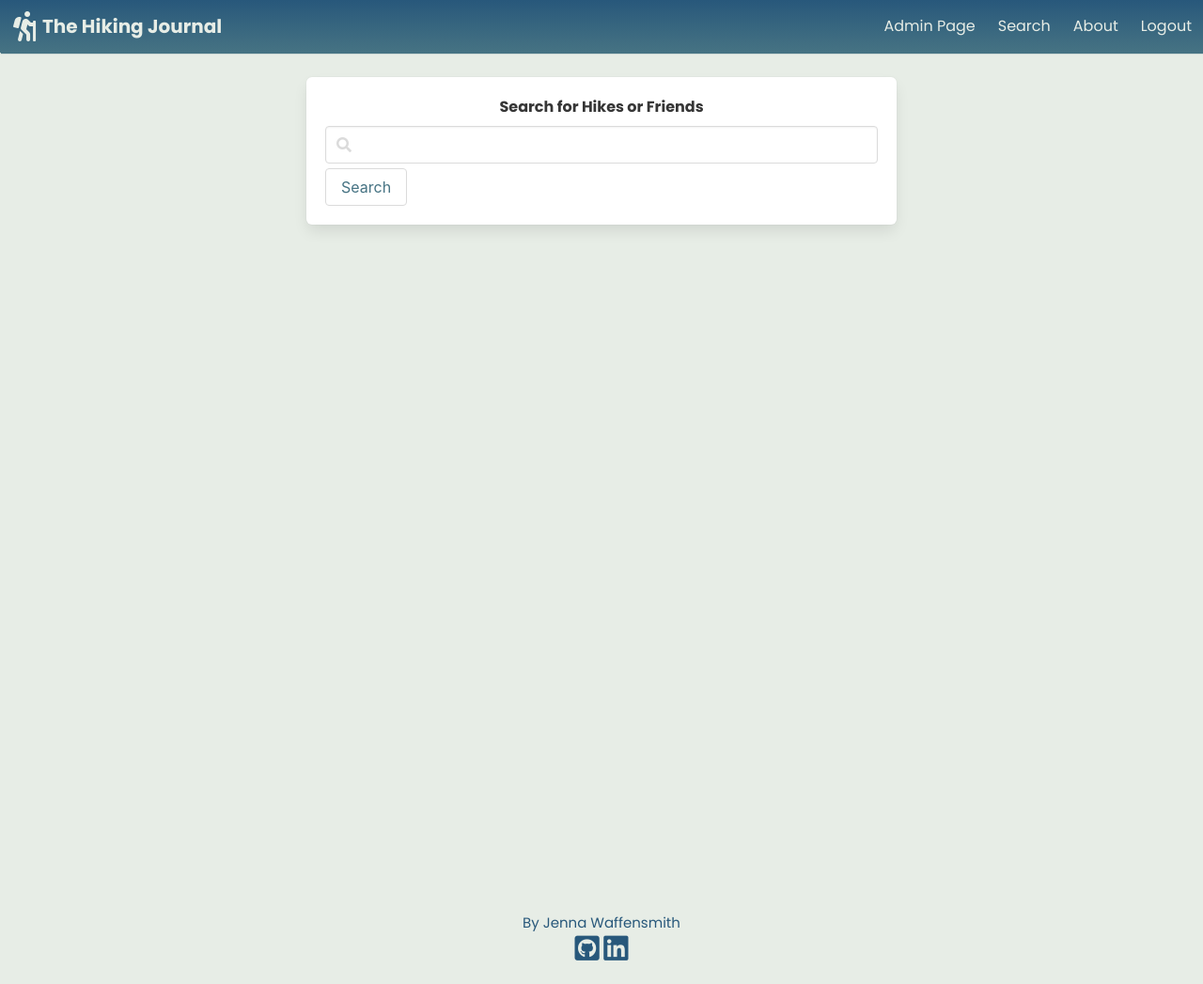
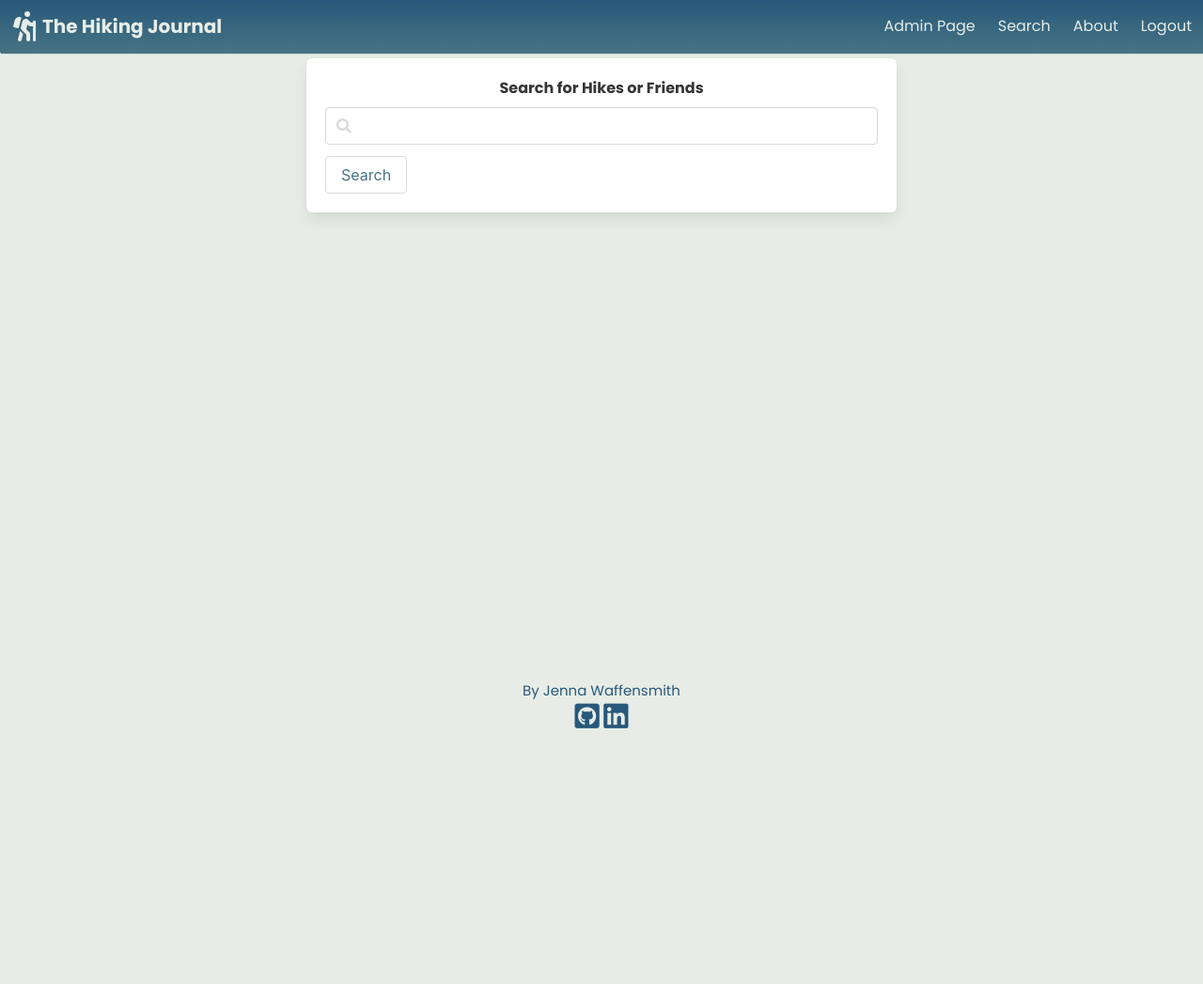
Before and after one commit to jwaffensmith/hiking-journal, a Django app: page /search/ in a window 1280 px wide. Shown: the whole page at 94% size. After the commit the page ends 775 px from the top, so only its background shows below. Run offline with Django 3.2, Linux system fonts and the light colour scheme; the visitor is signed in with stand-in values (Sample User, id 1); some libraries are stand-ins or nearby versions.

Commit message:
finished styling search page, deleted png files that were not needed

```diff
--- a/main_app/static/css/style.css
+++ b/main_app/static/css/style.css
@@ -3,6 +3,7 @@ body, html {
   height: 100%;
   width: 100%;
   margin: 0;
+  position: relative;
   box-sizing: border-box;
   background-color: #e7ede6;
   color: #36454F;
@@ -17,12 +18,14 @@ body, html {
   background: linear-gradient(#467383, #467383, #467383, #64888a, #64888a, #9fb798, #9fb798, #b7cdb2, #b7cdb2, #cfdbcc, #cfdbcc, #e7ede6, #f4f4f4, #e7ede6, #e7ede6, #e7ede6);
 }
 
-.background {
-  width: 100%;
-  height: 100%;
-  left: 0px;
-  top: 0px;
-  margin-bottom: 100px;
+.main-container {
+  min-height: 100vh;
+  /* will cover the 100% of viewport */
+  overflow: hidden;
+  display: block;
+  position: relative;
+  padding-bottom: 100px;
+  /* height of your footer */
   background: #e7ede6;
 }
 
@@ -62,6 +65,8 @@ nav.navbar.is-fixed-top .navbar-end .login-button:hover, nav.navbar.is-fixed-top
   padding: 20px;
   background: #e7ede6;
   width: 100%;
+  bottom: 0;
+  position: fixed;
 }
 .footer .contact-info {
   margin: 0;
@@ -204,34 +209,32 @@ a.edit-link:hover, a.delete-link:hover {
   transform: scale(1.05);
 }
 
-.site-btn {
+#site-btn {
   color: #467383;
   outline: none !important;
 }
 
-.site-btn:hover {
+#site-btn:hover {
   color: #467383;
   border-color: #467383;
 }
 
-.site-btn:active {
+#site-btn:active {
   color: #467383;
   border-color: #467383;
   box-shadow: none;
   outline: none !important;
 }
 
-.site-btn:focus {
-  box-shadow: none;
+#site-btn:focus {
+  box-shadow: 0 0 5px #64888a;
+}
+
+#site-btn:hover:after {
   pointer-events: none;
   outline: none !important;
-  outline-color: #e7ede6;
-}
-
-.site-btn:hover:after {
+  border-color: #467383;
   box-shadow: none;
-  pointer-events: none;
-  outline: none !important;
 }
 
 .search-header {
@@ -246,6 +249,17 @@ a.edit-link:hover, a.delete-link:hover {
   font-weight: 700;
 }
 
+.site-form input:focus {
+  outline: none !important;
+  border-color: #28587b;
+  box-shadow: 0 0 5px #64888a;
+}
+.site-form textarea:focus {
+  outline: none !important;
+  border-color: #28587b;
+  box-shadow: 0 0 5px #64888a;
+}
+
 @media screen and (max-width: 1024px) {
   .img-container {
     left: 50%;
--- a/main_app/static/scss/style.scss
+++ b/main_app/static/scss/style.scss
@@ -14,6 +14,7 @@ body, html {
     height: 100%;
     width: 100%;
     margin: 0;
+    position: relative;
     box-sizing: border-box;
     background-color: $footer;
     color: #36454F;
@@ -30,12 +31,12 @@ body, html {
     $gradient_six, $gradient_six, $footer, $background, $footer, $footer, $footer);
 }
 
-.background {
-    width: 100%;
-    height: 100%;
-    left: 0px;
-    top: 0px;
-    margin-bottom: 100px;
+.main-container {
+    min-height: 100vh; /* will cover the 100% of viewport */
+    overflow: hidden;
+    display: block;
+    position: relative;
+    padding-bottom: 100px; /* height of your footer */
     background: $footer;
 }
 
@@ -93,6 +94,8 @@ nav.navbar.is-fixed-top {
     padding: 20px;
     background: $footer;
     width:100%;
+    bottom: 0;
+    position: fixed;
 
     .contact-info {
         margin: 0;
@@ -253,35 +256,32 @@ a.edit-link:hover, a.delete-link:hover  {
 
 }
 
-
-.site-btn {
+#site-btn {
     color: $btn;
     outline: none !important;
 }
 
-.site-btn:hover {
+#site-btn:hover {
     color: $btn;
     border-color: $btn;
 }
 
-.site-btn:active {
+#site-btn:active {
     color: $btn;
     border-color: $btn;
     box-shadow: none;
     outline: none !important;
 }
 
-.site-btn:focus {
-    box-shadow: none;
+#site-btn:focus {
+    box-shadow: 0 0 5px $trim;
+}
+
+#site-btn:hover:after {
     pointer-events: none;
     outline: none !important;
-    outline-color: $footer;
-}
-
-.site-btn:hover:after {
+    border-color: $btn;
     box-shadow: none;
-    pointer-events: none;
-    outline: none !important;
 }
 
 .search-header {
@@ -296,6 +296,19 @@ a.edit-link:hover, a.delete-link:hover  {
     font-weight: 700;
 }
 
+.site-form {
+    input:focus {
+        outline: none !important;
+        border-color: $navbar;
+        box-shadow: 0 0 5px $trim;
+    }
+    textarea:focus {
+        outline: none !important;
+        border-color: $navbar;
+        box-shadow: 0 0 5px $trim;
+    }
+}
+
 
 @media screen and (max-width: 1024px) {
     .img-container {
--- a/main_app/templates/search.html
+++ b/main_app/templates/search.html
@@ -4,21 +4,22 @@
 
 {% block content%}
 
-    <main class="background">
+    <main class="main-container">
         <div class="columns is-mobile is-centered" style="margin-top: 50px;">
             <div class="column is-half">
-                    <form class="box" style="margin-top: 20px;" action="" method="POST" action="{% url 'search' %}">
+                <form class="box site-form" method="POST" action="{% url 'search' %}">
                     <div class="field">
                         <label class="label" style="text-align: center;">Search for Hikes or Friends</label>
                         <p class="control has-icons-left">
                             {% csrf_token %}
-                                    <input class="input" type="text" placeholder="" name="searched"/>
+                            <input class="input" type="text" name="searched"/>
                             <span class="icon is-left"><i class="fas fa-search"></i></span>
                         </p>
-                            <button class="button site-btn" type="submit" name="submit" style="margin-top: 5px;">Search</button>
+                    </div>
+                    <div class="control">
+                        <button class="button" id="site-btn" type="submit" name="submit">Search</button>
                     </div>
                 </form>
-                </div>
             </div>
         </div>
 
@@ -29,7 +30,7 @@
                 <p>You searched for {{ searched }}</p>
             </div>
         </div>
-
+        <section class="main-content">
             <div class="columns is-mobile is-centered">
 
                 <div class="column is-half border search-column" style="text-align: center;">
@@ -70,8 +71,8 @@
                     <p>No users matched that search.</p>
                     {% endfor %}
                 </div>
-
             </div>
+        </section>
         {% endif %}
     </main>
 
```
Also changed, not shown: 1 other file. Lines whose indentation alone changed are shown as unchanged.
